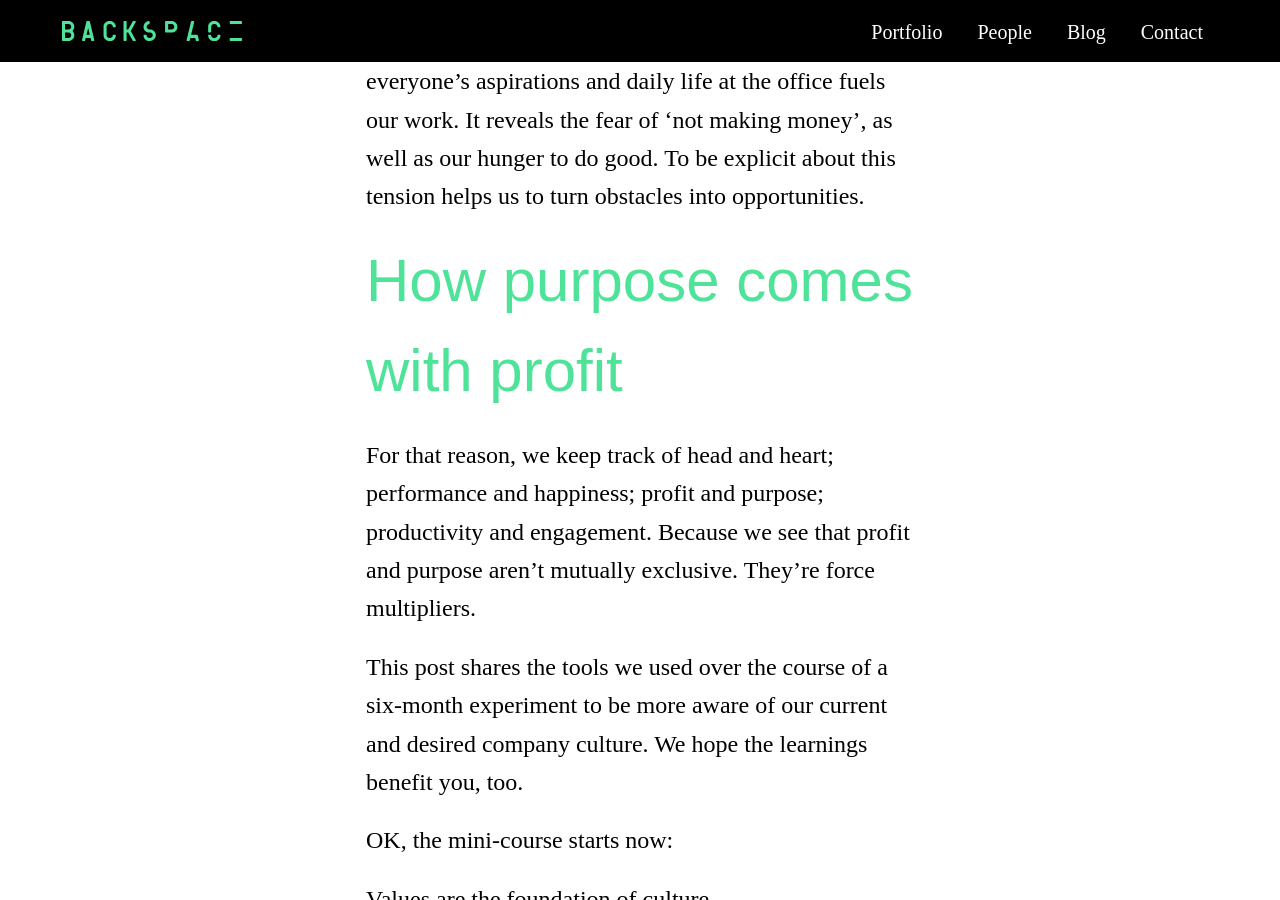
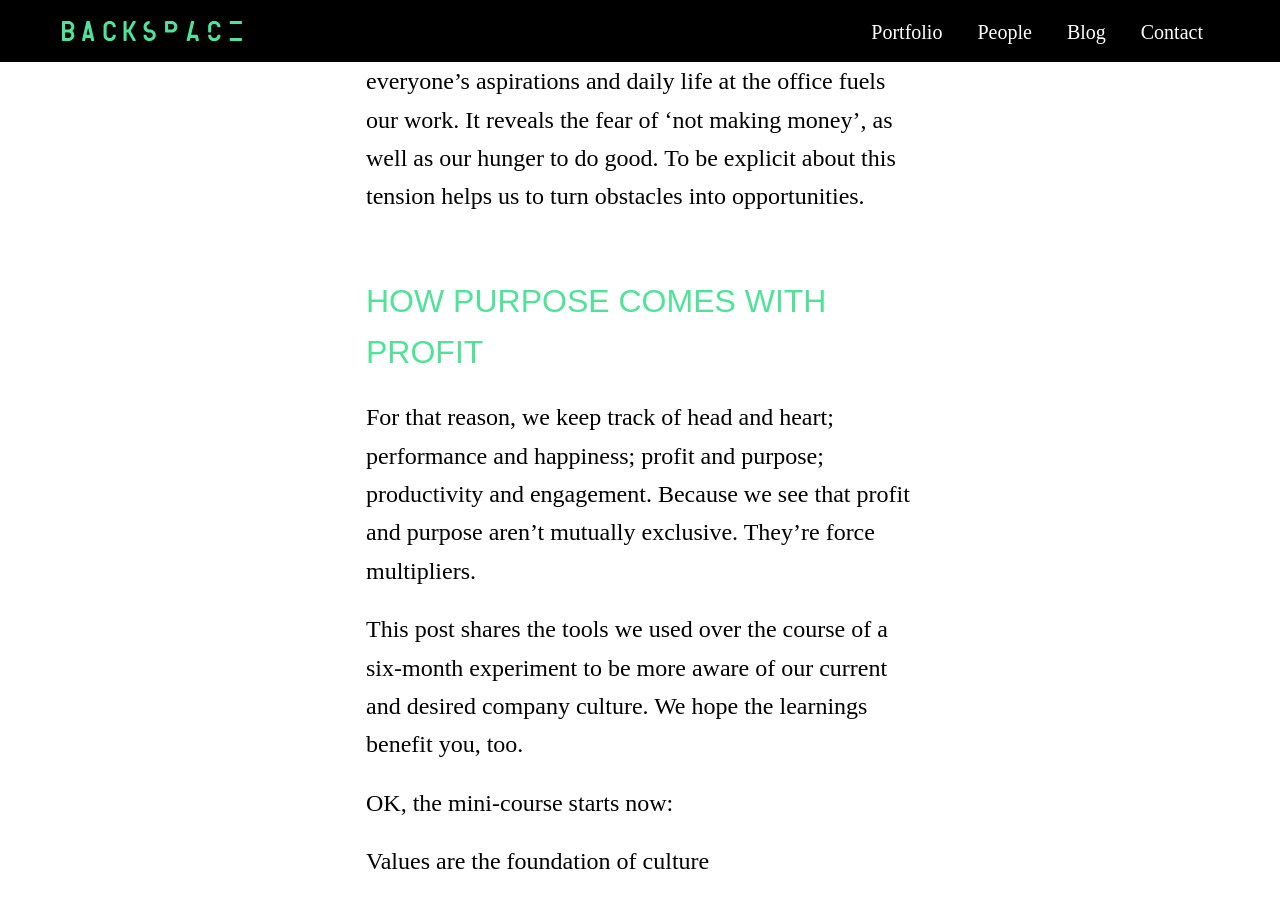
Before and after one commit to backspacehq/backspacehq.github.io, a Jekyll site: the page built from _posts/2016-07-13-stay-on-top-of-your-culture.markdown, in a window 1280 px wide and 900 px high, scrolled down 1208 px. Built offline with Jekyll 4.4.1, drawn with Linux system fonts in a browser that asks for light colours; comment, search, counter and statistics services are not loaded.

```diff
--- a/_posts/2016-07-13-stay-on-top-of-your-culture.markdown
+++ b/_posts/2016-07-13-stay-on-top-of-your-culture.markdown
@@ -15,7 +15,7 @@ Purpose, mission, North Star, BHAG, vision, calling, legacy: they’re all diffe
 
 At Backspace, we decided not to ignore how we, as individuals, ideally spend our lives. The tension between everyone’s aspirations and daily life at the office fuels our work. It reveals the fear of ‘not making money’, as well as our hunger to do good. To be explicit about this tension helps us to turn obstacles into opportunities.
 
-# How purpose comes with profit
+## How purpose comes with profit
 
 For that reason, we keep track of head and heart; performance and happiness; profit and purpose; productivity and engagement. Because we see that profit and purpose aren’t mutually exclusive. They’re force multipliers.
 
```
